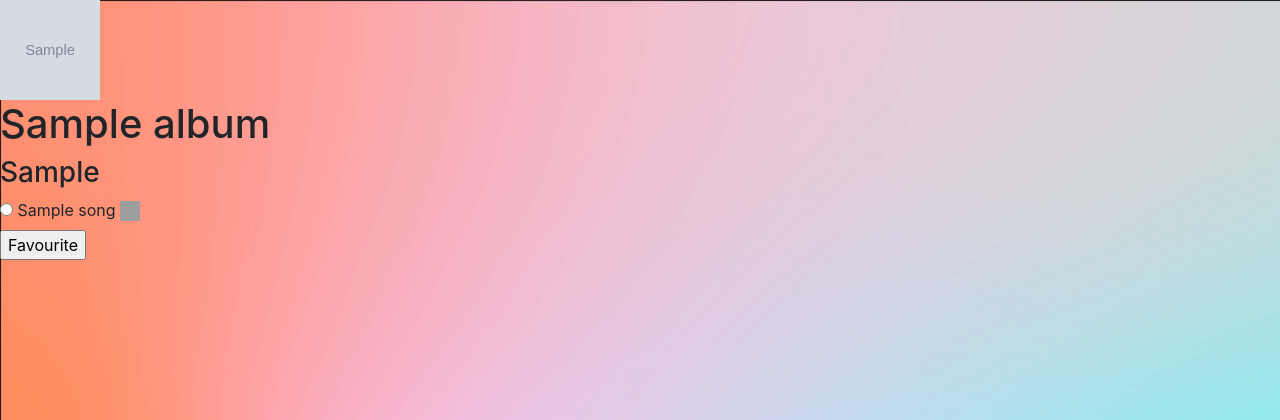
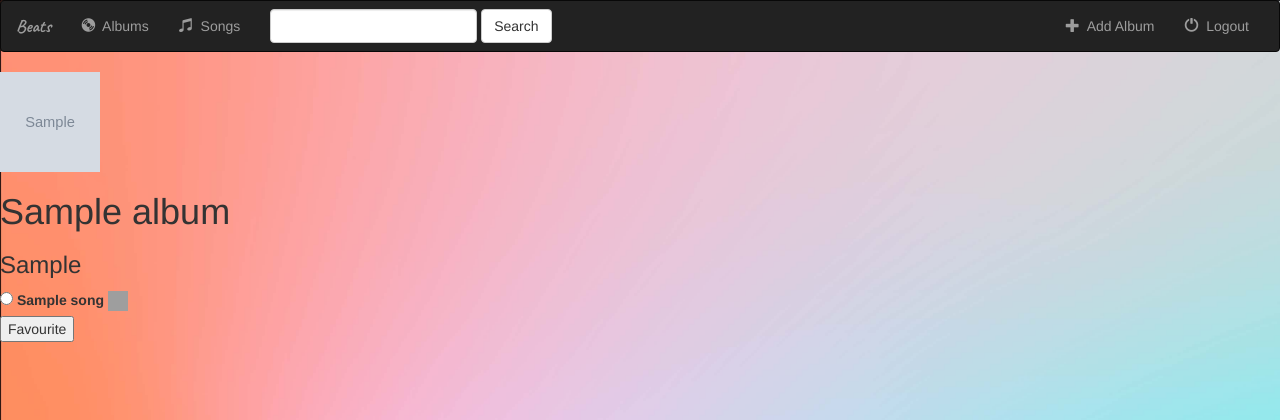
Before and after one commit to balwanishivam/Beats, a Django app: template music/templates/music/detail.html in a window 1280 px wide. Shown: the top 420 px of the page. Run offline with Django 3.2, Linux system fonts and the light colour scheme; the template is opened without the code that fills it: values that come from a table or form of the project are taken from there, others are empty; tables that the repository leaves empty hold one stand-in row (values such as "Sample post"); grey boxes marked "Sample" are stand-in pictures; some libraries are stand-ins or nearby versions; grey boxes are pictures that could not be loaded.

Commit message:
Navigation Bar added

```diff
--- a/music/static/music/style.css
+++ b/music/static/music/style.css
@@ -2,3 +2,9 @@ body{
     background:white url('images/background.jpg');
     background-size:cover;
 }
+.navbar{
+    border-radius: 0;
+}
+.navbar-brand{
+    font-family:'Caveat',cursive;
+}
--- a/music/templates/music/detail.html
+++ b/music/templates/music/detail.html
@@ -1,6 +1,57 @@
 {%load static%}
 <link rel="stylesheet" type="text/css" href="{% static 'music/style.css' %}"/>
-<link rel="stylesheet"  href="https://stackpath.bootstrapcdn.com/bootstrap/4.4.1/css/bootstrap.min.css"/>
+<link href="https://fonts.googleapis.com/css2?family=Caveat:wght@700&display=swap" rel="stylesheet">
+<link rel="stylesheet" href="https://maxcdn.bootstrapcdn.com/bootstrap/3.3.7/css/bootstrap.min.css" integrity="sha384-BVYiiSIFeK1dGmJRAkycuHAHRg32OmUcww7on3RYdg4Va+PmSTsz/K68vbdEjh4u" crossorigin="anonymous">
+<script src="https://ajax.googleapis.com/ajax/libs/jquery/3.4.1/jquery.min.js"></script>
+<script src="https://maxcdn.bootstrapcdn.com/bootstrap/3.3.7/js/bootstrap.min.js" integrity="sha384-Tc5IQib027qvyjSMfHjOMaLkfuWVxZxUPnCJA7l2mCWNIpG9mGCD8wGNIcPD7Txa" crossorigin="anonymous"></script>
+<nav class="navbar navbar-inverse">
+    <div class="container-fluid">
+        <div class="navbar-header">
+            <button type="button" class="navbar-toggle" data-toggle="collapse" data-target="#topNavBar">
+                <span class="icon-bar"></span>
+                <span class="icon-bar"></span>
+                <span class="icon-bar"></span>
+            </button>
+            <a class="navbar-brand" href="{% url 'music:index' %}">Beats</a>
+        </div>
+        <div class="collapse navbar-collapse" id="topNavBar">
+            <ul class="nav navbar-nav">
+                <li class="">
+                    <a href="{% url 'music:index' %}">
+                        <span class="glyphicon glyphicon-cd" aria-hidden="true"></span>&nbsp;
+                        Albums
+                    </a>
+                </li>
+                <li class="">
+                    <a href="{% url 'music:index' %}">
+                        <span class="glyphicon glyphicon-music" aria-hidden="true"></span>&nbsp;
+                        Songs
+                    </a>
+                </li>
+            </ul>
+            <form class="navbar-form navbar-left" role="search" method="get" action="#">
+                <div class="form-group">
+                    <input type="text" class="form-control" name="query" value="">
+                </div>
+                <button type="submit" class="btn btn-default">Search</button>
+            </form>
+            <ul class="nav navbar-nav navbar-right">
+                <li class="">
+                    <a href="{% url 'music:index' %}">
+                        <span class="glyphicon glyphicon-plus" aria-hidden="true"></span>&nbsp;
+                        Add Album
+                    </a>
+                </li>
+                <li class="">
+                    <a href="{% url 'music:index' %}">
+                        <span class="glyphicon glyphicon-off" aria-hidden="true"></span>&nbsp;
+                        Logout
+                    </a>
+                </li>
+            </ul>
+        </div>
+    </div>
+</nav>
 <img src="{{ album.album_logo }}" width="100" height="100">
 
 <h1>{{ album.album_title }}</h1>
--- a/music_player/urls.py
+++ b/music_player/urls.py
@@ -17,6 +17,6 @@ from django.contrib import admin
 from django.urls import path,include
 
 urlpatterns = [
-    path('music/',include('music.urls')),
+    path('',include('music.urls')),
     path('admin/', admin.site.urls),
 ]
```
Also changed, not shown: music/templates/music/index.html (+52 -1 lines).
